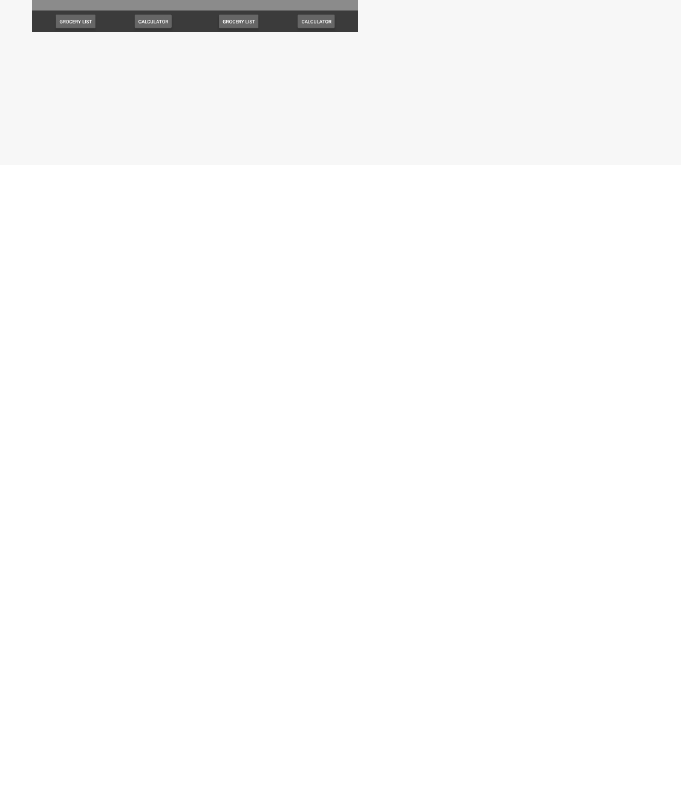
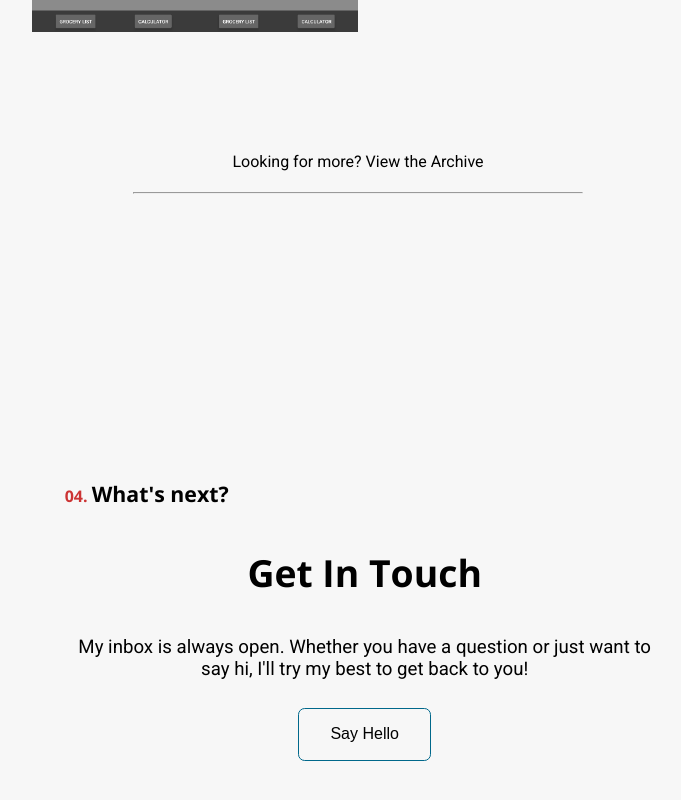
Before and after one commit to LocalNewsTV/LocalNewsTV.github.io, a React (Vite) app: page / in a window 1280 px wide. Shown: the part 3421-4221 px from the top of the page, without its empty margins (282-963 px from the left). Before the commit the page ends 3586 px from the top, so only its background shows below. Built offline with nearby package versions, Linux system fonts and the light colour scheme.

Commit message:
Add archive stub and routing

```diff
--- /dev/null
+++ b/src/components/Archive/Archive.tsx
@@ -0,0 +1,9 @@
+const Archive = () => {
+  return (
+    <div>
+      Hello, World!
+    </div>
+  )
+}
+
+export default Archive;
--- a/src/components/Projects/Projects.tsx
+++ b/src/components/Projects/Projects.tsx
@@ -1,7 +1,7 @@
 import projectsList from '../../projects';
 import Project from '../../types/Project';
 import BigProject from '../BigProject/BigProject';
-import { AccentSpan, ContentContainer, FullSectionCont, HeaderTwo } from './projects.styles';
+import { AccentSpan, ContentContainer, FullSectionCont, HeaderTwo, StyledLink } from './projects.styles';
 
 const Projects = () => {
   const featuredProjects: Array<Project> = projectsList.filter((project) => project.featured);
@@ -14,6 +14,7 @@ const Projects = () => {
         {featuredProjects.map((item: Project ,index: number) =>
           (<BigProject project={item} key={index} isEven={index % 2 === 0} />
         ))}
+        <StyledLink to="/Archive">Looking for more? View the Archive</StyledLink>
       </ContentContainer>
     </FullSectionCont>
   )
--- a/src/components/Projects/projects.styles.ts
+++ b/src/components/Projects/projects.styles.ts
@@ -1,6 +1,17 @@
 import styled from '@emotion/styled';
 import mq from '../../utilities/mq';
-import { hero, section, sectionAccent } from '../../assets/Theming';
+import { accent, hero, section, sectionAccent } from '../../assets/Theming';
+import { NavLink } from 'react-router-dom';
+
+export const StyledLink = styled(NavLink)`
+  text-decoration: none;
+  color: inherit;
+  &:hover {
+    cursor: pointer;
+    text-decoration: underline;
+    color: ${accent};
+  }
+`;
 
 export const FullSectionCont = styled.div`
   display: flex;
--- a/src/components/Views/Home/Home.tsx
+++ b/src/components/Views/Home/Home.tsx
@@ -7,6 +7,7 @@ import Intro from '../../Intro/Intro';
 import Socials from '../../Socials/Socials';
 import Projects from '../../Projects/Projects';
 import Experience from '../../Experience/Experience';
+import Contact from '../../Contact/Contact';
 
 const Home = () => {
   return (
@@ -17,6 +18,8 @@ const Home = () => {
       <Experience />
       <HR />
       <Projects />
+      <HR />
+      <Contact />
       <Socials />
     </MainCont>
   )
--- a/src/routes/ViewRouter.tsx
+++ b/src/routes/ViewRouter.tsx
@@ -1,10 +1,12 @@
 import { Routes, Route } from 'react-router-dom';
 import Home from '../components/Views/Home/Home';
+import Archive from '../components/Archive/Archive';
 
 export default function ViewRouter() {
   return (
     <Routes>
       <Route path="/" Component={Home} />
+      <Route path="/Archive" Component={Archive} />
       <Route path="*" Component={Home} />
     </Routes>
   )
```
Also changed, not shown: src/components/Archive/archive.styles.ts (added).
